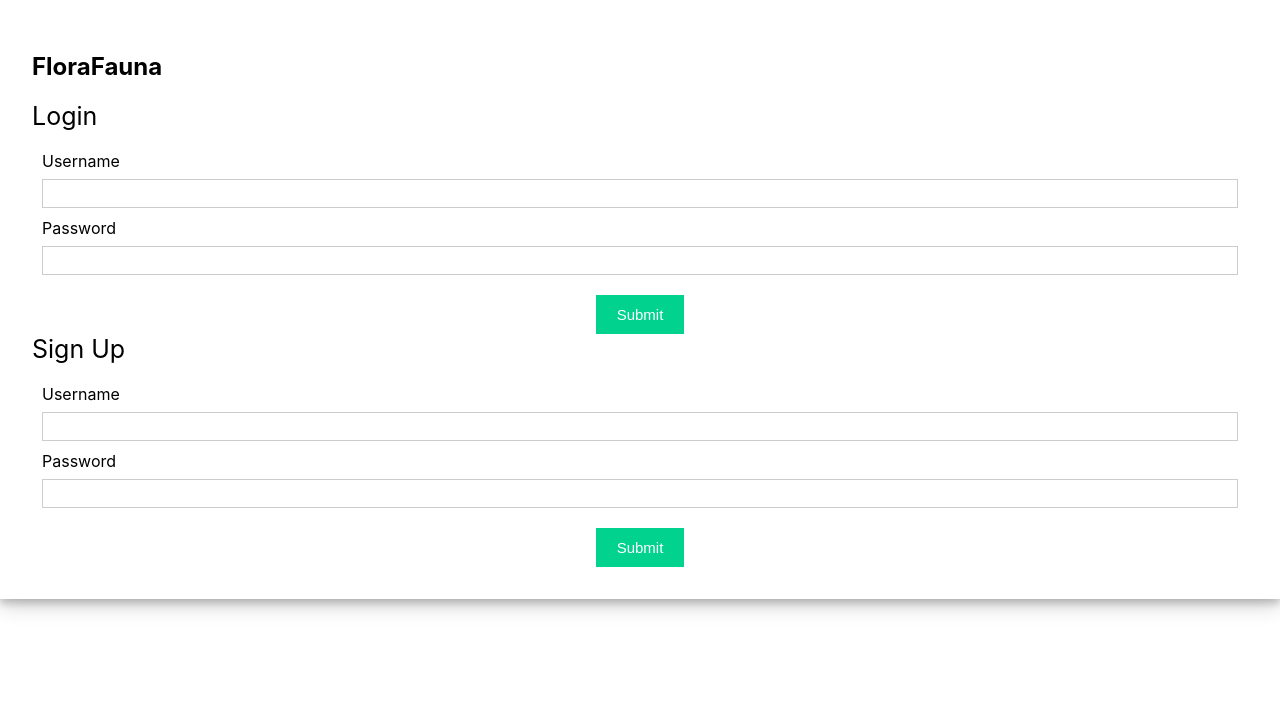
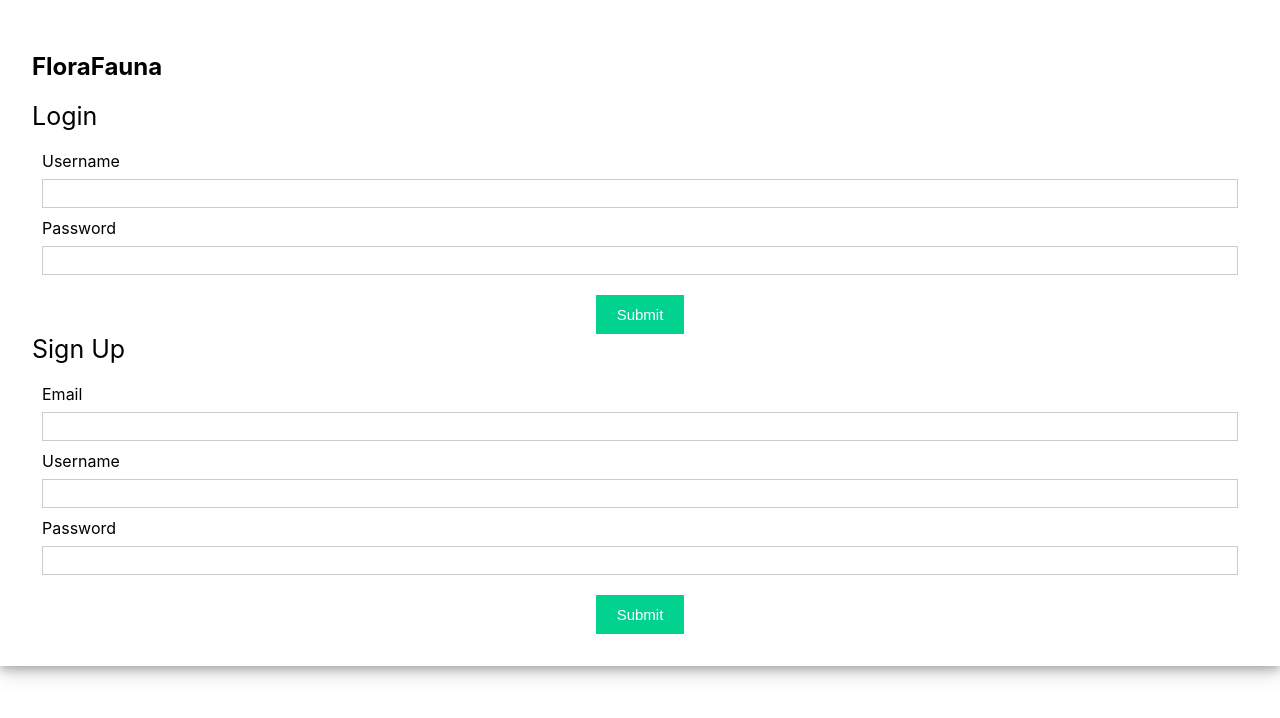
Before and after one commit to ayang007/flora-fauna, a React (Create React App) app: page / in a window 1280 px wide. Shown: the top 718 px of the page. Built offline with nearby package versions, Linux system fonts and the light colour scheme.

Commit message:
Correcting a SignUp form mistake

```diff
--- a/src/App.js
+++ b/src/App.js
@@ -1,6 +1,5 @@
 import './App.css';
 import React, { useState } from "react";
-
 
 function App() {
   // React States
@@ -28,7 +27,7 @@ function App() {
     //Prevent page reload
     event.preventDefault();
 
-    var { uname, pass } = document.forms[0];
+    var { uname, pass, email } = document.forms[0];
 
     // Find user login info
     const userData = database.find((user) => user.username === uname.value);
@@ -83,15 +82,17 @@ function App() {
   const renderSignUpForm = (
     <div className="form">
       <form onSubmit={handleSignUpSubmit}>
+      <div className="input-container">
+          <label>Email </label>
+          <input type="text" name="email" required />
+        </div>
         <div className="input-container">
           <label>Username </label>
           <input type="text" name="uname" required />
-          {renderErrorMessage("uname")}
         </div>
         <div className="input-container">
           <label>Password </label>
           <input type="password" name="pass" required />
-          {renderErrorMessage("pass")}
         </div>
         <div className="button-container">
           <input type="submit" />
```
